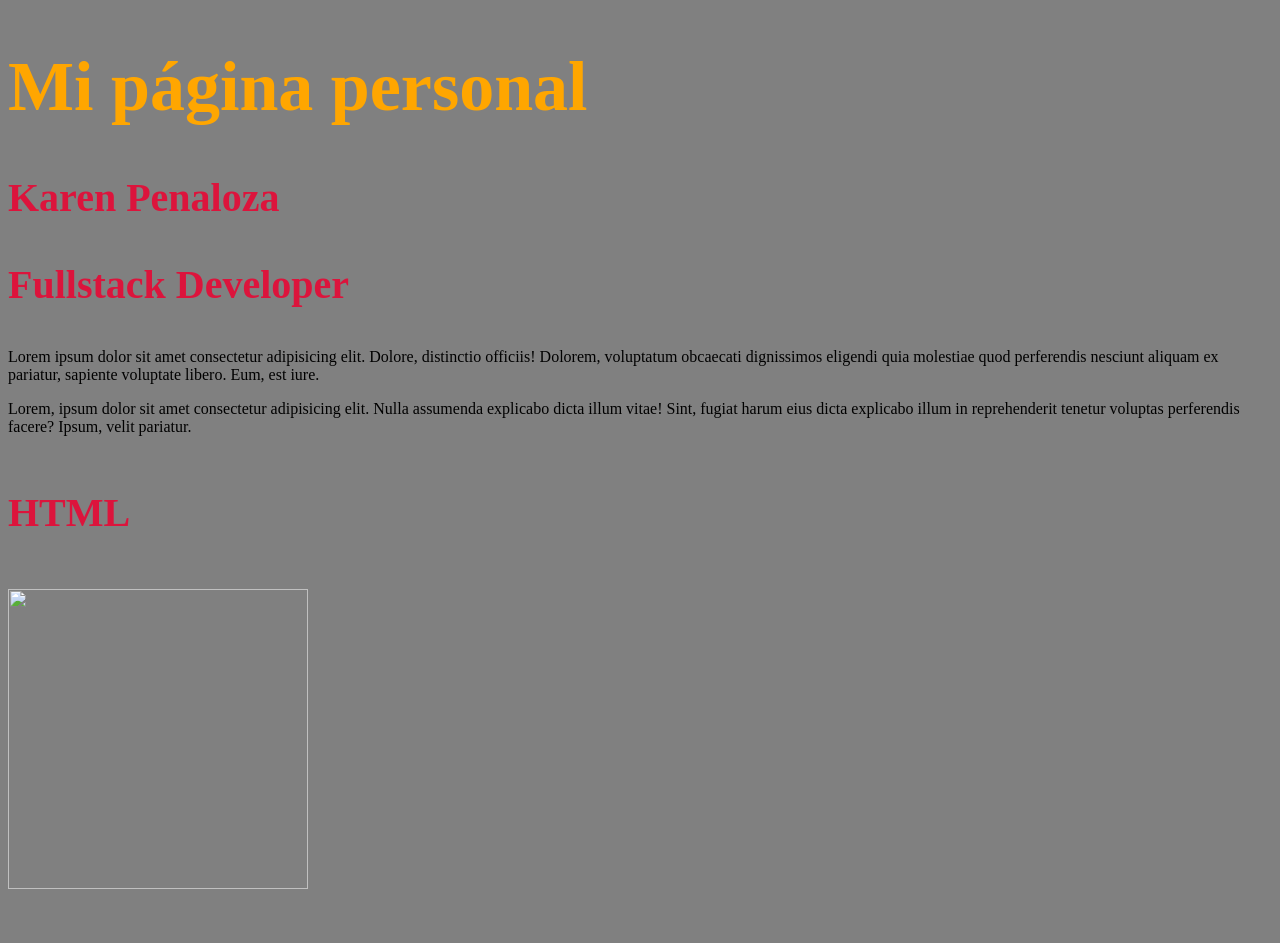
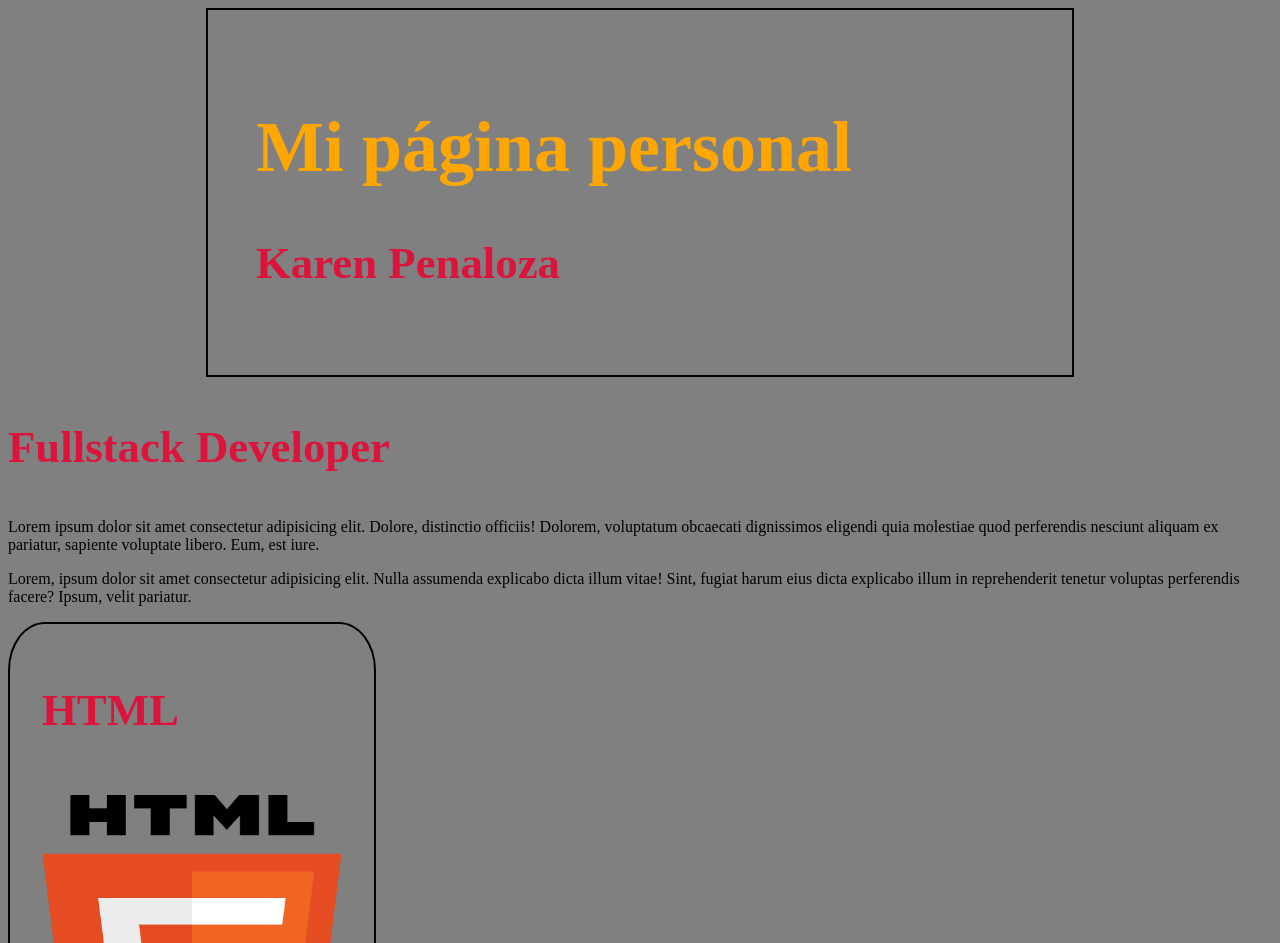
Before and after one commit to Karenaprey/HTML-file, a plain HTML site: page pagina4/index.html in a window 1280 px wide. Shown: the top 943 px of the page. Drawn offline with Linux system fonts and the light colour scheme.

Commit message:
Se agregaron logos y nuevos efectos CSS

```diff
--- a/pagina4/index.html
+++ b/pagina4/index.html
@@ -9,8 +9,10 @@
 
 <body>
     <header>
-        <h1 class="title" id="principal">Mi página personal</h1>
-        <h2 class="title">Karen Penaloza</h2>
+        <div id="titulos">
+            <h1 class="title" id="principal">Mi página personal</h1>
+            <h2 class="title">Karen Penaloza</h2>
+        </div>
     </header>
 
     <main>
@@ -21,23 +23,23 @@
         </article>
 
         <article>
-            <div>
+            <div class="cards">
                 <h4 class="title">HTML</h4>
-                <img src="" class="logo" />
+                <img src="./html-logo.png" class="logo" />
             </div>
-            <div>
+            <div class="cards">
                 <h4 class="title">CSS</h4>
-                <img src="" class="logo" />
+                <img src="./css3-logo.png" class="logo" />
             </div>
-            <div>
+            <div class="cards">
                 <h4 class="title">JAVASCRIPT</h4>
-                <img src="" class="logo" />
+                <img src="./js-logo.png" class="logo" />
             </div>
         </article>
     </main>
 
     <footer>
-
+        <p>Si quieres contactarme puedes utilizar este <a href="">formulario</a></p>
     </footer>
 </body>
 
--- a/pagina4/style.css
+++ b/pagina4/style.css
@@ -3,12 +3,12 @@ body{
 }
 
 .title{
-    font-size: 40px;
+    font-size: 2.8em;
     color: crimson;
 }
 
 #principal{
-    font-size: 70px;
+    font-size: 4.5em;
     color: rgb(255, 166, 0);
 }
 
@@ -16,3 +16,24 @@ body{
     width: 300px;
     height: 300px;
 }
+
+.cards{
+    border: 2px solid black;
+    width: fit-content;
+    padding: 0em 2em 0em 2em;
+    border-radius: 10%;
+    transition: 1s;
+}
+
+.cards:hover{
+    background-color: aqua;
+    box-shadow: 0 0 10px 2px aqua;
+}
+
+#titulos{
+    border: 2px solid black;
+    width: 60vw;
+    /* viewport width */
+    margin: auto;
+    padding: 3em;
+}
```
Also changed, not shown: pagina4/css3-logo.png (added), pagina4/html-logo.png (added), pagina4/js-logo.png (added).
